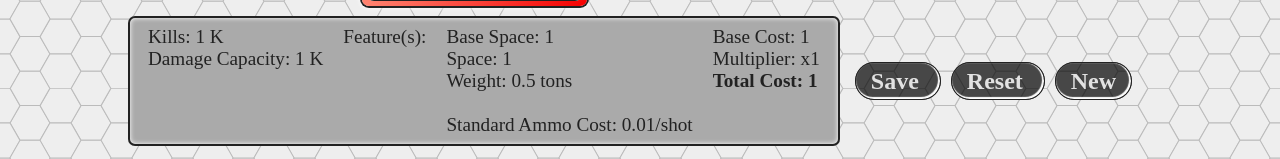
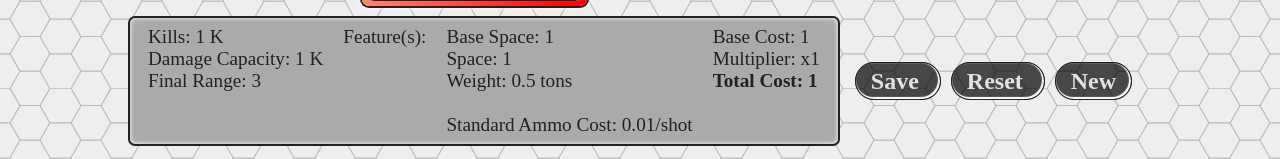
Before and after one commit to snowb/MekGen, a Vue app: page / in a window 1280 px wide. Both pictures are taken after a click on the element "Projectile Weapons". Shown: the part 676-835 px from the top of the page. Built offline with nearby package versions, Linux system fonts and the light colour scheme.

Commit message:
added missing Range stat

```diff
--- a/src/components/mek_projectile/mek_projectile-main.vue
+++ b/src/components/mek_projectile/mek_projectile-main.vue
@@ -48,6 +48,7 @@
             <mek-component-stats :cols="4" :rows="5">
                 <div slot="col1-row1">Kills: {{selected_damage.damage}} K</div>
                 <div slot="col1-row2">Damage Capacity: {{damage_capacity}} K</div>
+                <div slot="col1-row3">Final Range: {{selected_damage.range * selected_range_mod.range_mod}}</div>
 
                 <div slot="col2-row1">Feature(s):<div style="max-width:150px;margin-left:10px;">{{feature_list}}</div></div>
 
```
